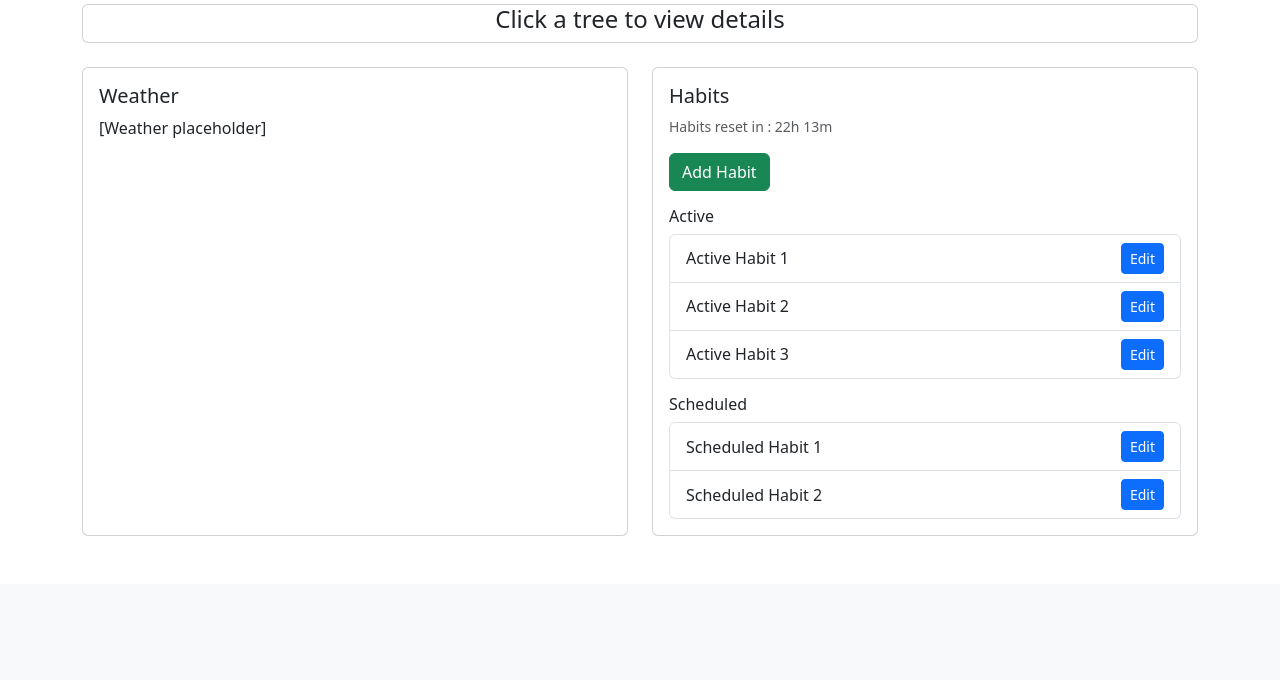
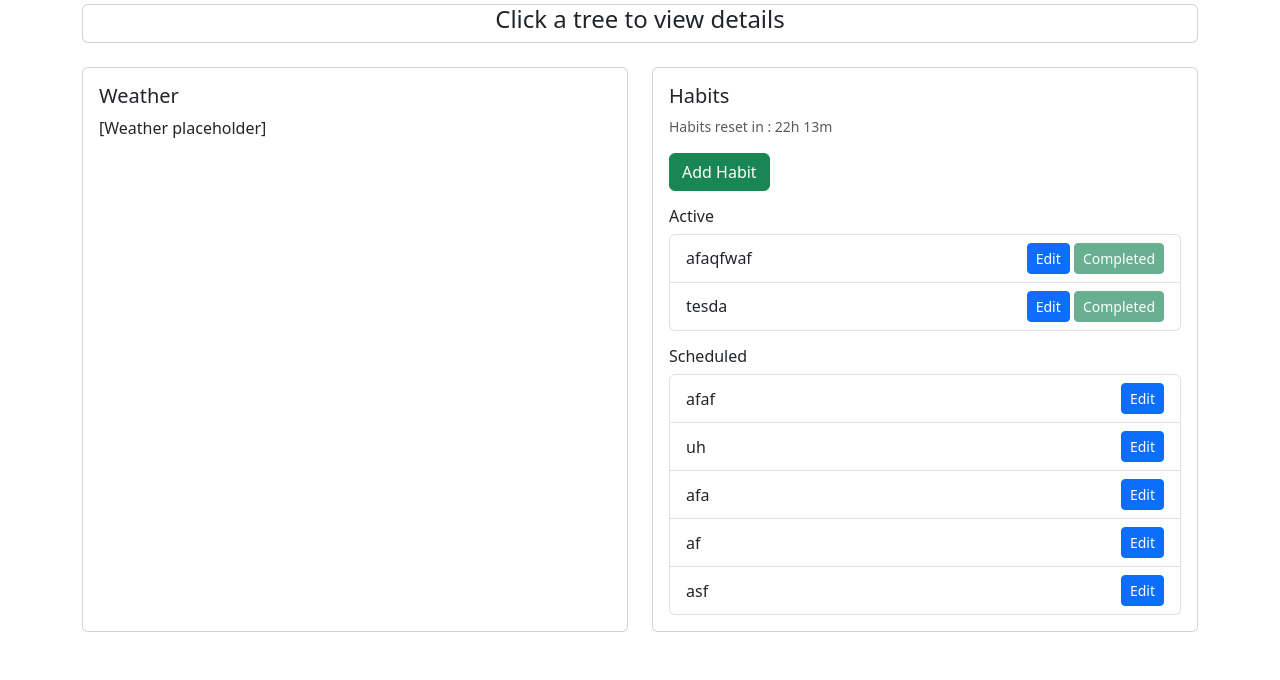
Before and after one commit to ThePokedNoob/Habit-Tree, a Flask app: page / in a window 1280 px wide. Shown: the part 583-1263 px from the top of the page. Before the commit the page ends 1119 px from the top, so only its background shows below. Run offline with Flask 3, Linux system fonts and the light colour scheme; data comes from the database, SQL or seed files in the repository; both versions use the stored data as it was after the commit.

Commit message:
Developing Adding Habits 2

```diff
--- a/app/app.py
+++ b/app/app.py
@@ -1,6 +1,7 @@
 from flask import Flask, jsonify, render_template, g, redirect, request, url_for
 import datetime
 import sqlite3
+import datetime
 
 DATABASE = "habit_tree_save_file.db"
 
@@ -41,7 +42,7 @@ def init_db():
 
     cursor.execute('''
         CREATE TABLE IF NOT EXISTS Habits (
-            Name TEXT,
+            Name TEXT PRIMARY KEY,
             Creation_Date TEXT,
             Priority INTEGER,
             Days_Of_The_Week TEXT,
@@ -49,7 +50,7 @@ def init_db():
         );
     ''')
 
-    # Initialize the Gaeden table if empty
+    # Initialize the Garden table if empty
     cursor.execute("SELECT COUNT(*) FROM Garden")
     garden_count = cursor.fetchone()[0]
     if garden_count == 0:
@@ -65,15 +66,17 @@ def index():
     db = get_db()
     cursor = db.cursor()
 
-    cursor.execute("SELECT * FROM Trees ORDER BY Creation_Date LIMIT 10")  # Ensure ORDER BY for index purposes
+    cursor.execute("SELECT * FROM Trees ORDER BY Creation_Date LIMIT 10")
     trees_data = cursor.fetchall()
 
-    # Retrieve the current garden level (assume one garden record)
+    cursor.execute("SELECT * FROM Habits")
+    habits_data = cursor.fetchall()
+
+    # Retrieve the current garden values as before...
     cursor.execute("SELECT Level FROM Garden LIMIT 1")
     garden_row = cursor.fetchone()
     garden_level = garden_row[0] if garden_row else 1
 
-    # Retrieve the current water (assume one garden record)
     cursor.execute("SELECT Water FROM Garden LIMIT 1")
     garden_row = cursor.fetchone()
     garden_water = garden_row[0] if garden_row else 1
@@ -89,9 +92,7 @@ def index():
     trees = []
     for i in range(10):
         required_level = TREE_REQUIREMENTS[i]
-        # Check if the player has reached the required level for this tree slot
         if garden_level >= required_level:
-            # If a tree already exists in this slot, display its data
             if i < len(trees_data):
                 tree_row = trees_data[i]
                 trees.append({
@@ -104,23 +105,49 @@ def index():
                     "required_level": required_level
                 })
             else:
-                # Slot is unlocked but no tree planted yet
                 trees.append({
                     "unlocked": True,
                     "planted": False,
                     "required_level": required_level
                 })
         else:
-            # Tree slot is locked because the required garden level has not been reached
             trees.append({
                 "unlocked": False,
                 "planted": False,
                 "required_level": required_level
             })
 
-    return render_template("index.html", trees=trees, garden_level=garden_level, garden_water=garden_water, garden_experience=garden_experience, garden_experience_required=garden_experience_required)
+    # Determine the current day, e.g., "Monday"
+    current_day = datetime.datetime.now().strftime("%A")
+    active_habits = []
+    scheduled_habits = []
 
-@app.route('/plant', methods=['POST'])
+    # Process habits_data assuming each row is (Name, Creation_Date, Priority, Days_Of_The_Week, Completed)
+    for habit in habits_data:
+        # Split the comma-separated days and strip any extra whitespace
+        days_list = [day.strip() for day in habit[3].split(',')]
+        habit_dict = {
+            "name": habit[0],
+            "creation_date": habit[1],
+            "priority": habit[2],
+            "days": habit[3],
+            "completed": habit[4]
+        }
+        if current_day in days_list:
+            active_habits.append(habit_dict)
+        else:
+            scheduled_habits.append(habit_dict)
+
+    return render_template("index.html",
+                           trees=trees,
+                           active_habits=active_habits,
+                           scheduled_habits=scheduled_habits,
+                           garden_level=garden_level,
+                           garden_water=garden_water,
+                           garden_experience=garden_experience,
+                           garden_experience_required=garden_experience_required)
+
+@app.route('/plant_tree', methods=['POST'])
 def plant_tree():
     # Add your tree planting logic here
     create_tree()
@@ -138,7 +165,7 @@ def create_tree():
 
     db.commit()
 
-@app.route('/edit', methods=['POST'])
+@app.route('/edit_tree', methods=['POST'])
 def edit_tree():
     data = request.get_json()
     new_name = data.get('name')
@@ -165,11 +192,34 @@ def add_habit():
     habit_name = data.get('habit_name')
     habit_priority = data.get('habit_priority')
     habit_days_of_the_week = data.get('days_of_the_week')
-    # Now insert these into your database
+
+    db = get_db()
+    cursor = db.cursor()
+    try:
+        cursor.execute(
+            "INSERT INTO Habits (Name, Creation_Date, Priority, Days_Of_The_Week, Completed) VALUES (?, datetime('now'), ?, ?, false)",
+            (habit_name, habit_priority, habit_days_of_the_week)
+        )
+        db.commit()
+    except sqlite3.IntegrityError:
+        # This error will be raised if the habit_name already exists.
+        return jsonify(success=False, error="A habit with that name already exists."), 400
+
+    return jsonify(success=True)
+
+@app.route('/complete_habit', methods=['POST'])
+def complete_habit():
+    data = request.get_json()
+    habit_name = data.get('habit_name')
+
+    if not habit_name:
+        return jsonify(success=False, error="Not tree name passed!"), 403
+
     db = get_db()
     cursor = db.cursor()
 
-    cursor.execute("INSERT INTO Habits (Name, Creation_Date, Priority, Days_Of_The_Week, Completed) VALUES (?, datetime('now'), ?, ?, false)", (habit_name, habit_priority, habit_days_of_the_week))
+    # Update the habit in the database
+    cursor.execute("UPDATE Habits SET Completed = 1 WHERE Name = ?", (habit_name,))
     db.commit()
 
     return jsonify(success=True)
--- a/app/static/index.js
+++ b/app/static/index.js
@@ -22,6 +22,25 @@ function showTreeDetails(element) {
     document.getElementById('instruction').classList.add('d-none');
 }
 
+function completeHabit(habitName) {
+    // Using fetch to send a POST request
+    fetch('/complete_habit', {
+        method: 'POST',
+        headers: { 'Content-Type': 'application/json' },
+        body: JSON.stringify({ habit_name: habitName })
+    })
+        .then(response => {
+            if (response.ok) {
+                window.location.reload();
+            } else {
+                console.log(response);
+            }
+        })
+        .catch(error => {
+            console.error('Error:', error);
+        });
+}
+
 // Initialize Bootstrap Tooltips
 document.addEventListener('DOMContentLoaded', function () {
     var tooltipTriggerList = [].slice.call(document.querySelectorAll('[data-bs-toggle="tooltip"]'));
@@ -40,7 +59,7 @@ document.addEventListener('DOMContentLoaded', () => {
         const newName = document.getElementById('treeDetailsTitle').value;
         const index = document.getElementById('treeDetailsCard').dataset.index;
 
-        fetch('/edit', {
+        fetch('/edit_tree', {
             method: 'POST',
             headers: { 'Content-Type': 'application/json' },
             body: JSON.stringify({ name: newName, index: parseInt(index) })
@@ -50,12 +69,12 @@ document.addEventListener('DOMContentLoaded', () => {
     });
 
     // Increase or decrease the value by 10 on button clicks
-    document.getElementById('incrementButton').addEventListener('click', function() {
+    document.getElementById('incrementButton').addEventListener('click', function () {
         let waterInput = document.getElementById('waterInput');
         waterInput.value = parseInt(waterInput.value) + 10;
     });
 
-    document.getElementById('decrementButton').addEventListener('click', function() {
+    document.getElementById('decrementButton').addEventListener('click', function () {
         let waterInput = document.getElementById('waterInput');
         // Prevent the value from going below 0
         waterInput.value = Math.max(0, parseInt(waterInput.value) - 10);
@@ -120,6 +139,7 @@ document.addEventListener('DOMContentLoaded', () => {
         const action = confirmButton.dataset.action;
         const habitNameElem = document.getElementById('habitName');
         const habitPriorityElem = document.getElementById('habitPriority');
+        const errorText = document.getElementById('addHabitErrorText');
 
         // Get all checked day checkboxes and convert their ids to a proper day name.
         const selectedDays = Array.from(document.querySelectorAll("input.btn-check:checked"))
@@ -128,12 +148,9 @@ document.addEventListener('DOMContentLoaded', () => {
                 return checkbox.id.charAt(0).toUpperCase() + checkbox.id.slice(1);
             });
 
-    // Optionally, join selected days into a CSV string.
-    // For example, "Monday,Tuesday,Wednesday"
+        // Join selected days into a CSV string.
         const daysCSV = selectedDays.join(',');
 
-    // Log to verify the selected days.
-    console.log("Selected Days: ", selectedDays);
 
         // Create the data object to send via POST.
         const data = {
@@ -147,8 +164,6 @@ document.addEventListener('DOMContentLoaded', () => {
             console.log("Editing habit...");
             // Call your editHabit() function if available.
         } else if (action === "add") {
-        console.log("Adding habit...");
-
             // POST the data to your Flask API endpoint.
             fetch('/add_habit', {
                 method: 'POST',
@@ -157,15 +172,22 @@ document.addEventListener('DOMContentLoaded', () => {
                 },
                 body: JSON.stringify(data)
             })
-        .then(response => response.json())
-        .then(result => {
-            console.log('Success:', result);
-            window.location.reload();
+                .then(response => {
+                    if (response.ok) {
+                        console.log('Success:', response);
+                        window.location.reload()
+                    } else {
+                        // Try to parse JSON error response
+                        response.json().then(data => {
+                            errorText.textContent = data.error || 'Failed to add habit. Please try again.';
+                        }).catch(() => {
+                            errorText.textContent = 'An unexpected error occurred.';
+                        });
+                    }
                 })
                 .catch(error => {
                     console.error('Error:', error);
                 });
         }
     });
-
 });
--- a/app/templates/index.html
+++ b/app/templates/index.html
@@ -1,5 +1,6 @@
 <!DOCTYPE html>
 <html lang="en">
+
 <head>
     <meta charset="UTF-8">
     <meta name="viewport" content="width=device-width, initial-scale=1.0">
@@ -8,6 +9,7 @@
     <!-- Bootstrap v5.3 CSS -->
     <link href="https://cdn.jsdelivr.net/npm/bootstrap@5.3.0/dist/css/bootstrap.min.css" rel="stylesheet">
 </head>
+
 <body>
     <!-- Navbar -->
     <nav class="navbar navbar-expand-lg navbar-light bg-light">
@@ -36,7 +38,10 @@
                                     For example, if your maximum level is 50, you might do a calculation:
                                     style="width: {{ (garden_level / 50) * 100 }}%;" and adjust the text accordingly. -->
                                 <div class="progress">
-                                        <div class="progress-bar progress-bar-striped bg-warning" role="progressbar" style="width: {{ garden_experience }}%" aria-valuenow="{{ garden_experience }}" aria-valuemin="0" aria-valuemax="{{ garden_experience_required }}">{{ garden_experience }}/{{ garden_experience_required }} </div>
+                                    <div class="progress-bar progress-bar-striped bg-warning" role="progressbar"
+                                        style="width: {{ garden_experience }}%" aria-valuenow="{{ garden_experience }}"
+                                        aria-valuemin="0" aria-valuemax="{{ garden_experience_required }}">{{
+                                        garden_experience }}/{{ garden_experience_required }} </div>
                                 </div>
                             </div>
             </div>
@@ -60,22 +65,20 @@
                         {% if tree.unlocked %}
                         {% if tree.planted %}
                         <!-- Clickable Planted Tree Card -->
-                    <div class="card me-2" style="min-width: 150px; cursor: pointer;"
-                    data-tree="true"
-                    data-index="{{ loop.index0 }}"
-                    data-name="{{ tree.name }}"
-                    data-water="{{ tree.water }}"
-                    data-stage="{{ tree.stage }}"
-                    data-water-required="{{ tree.water_required }}">
+                        <div class="card me-2" style="min-width: 150px; cursor: pointer;" data-tree="true"
+                            data-index="{{ loop.index0 }}" data-name="{{ tree.name }}" data-water="{{ tree.water }}"
+                            data-stage="{{ tree.stage }}" data-water-required="{{ tree.water_required }}">
                             <img src="/static/tree_stage_6.png" class="card-img-top" alt="Tree Stage">
                             <div class="card-body text-center">
                                 <h6 class="card-title mb-2">{{ tree.name }}</h6>
                                 <div class="progress" style="height: 20px; position: relative;">
                                     <div class="progress-bar bg-success" role="progressbar"
                                         style="width: {{ (tree.water/tree.water_required * 100) if tree.water_required else 0 }}%;"
-                                aria-valuenow="{{ tree.water }}" aria-valuemin="0" aria-valuemax="{{ tree.water_required }}">
+                                        aria-valuenow="{{ tree.water }}" aria-valuemin="0"
+                                        aria-valuemax="{{ tree.water_required }}">
                                     </div>
-                            <div style="position: absolute; top: 0; left: 0; width: 100%; height: 100%; display: flex; align-items: center; justify-content: center; pointer-events: none;">
+                                    <div
+                                        style="position: absolute; top: 0; left: 0; width: 100%; height: 100%; display: flex; align-items: center; justify-content: center; pointer-events: none;">
                                         {{ tree.water }}/{{ tree.water_required }}
                                     </div>
                                 </div>
@@ -88,7 +91,7 @@
                                 <h6 class="card-title mb-2">Tree Slot Available!</h6>
                                 <br>
                                 <h6 class="card-title mb-2">Plant a tree!</h6>
-                            <form action="/plant" method="POST">
+                                <form action="/plant_tree" method="POST">
                                     <button type="submit" class="btn btn-success mt-2">
                                         Plant
                                     </button>
@@ -134,15 +137,17 @@
                     Water: <span id="treeWater">0</span>/<span id="treeWaterRequired">0</span>
                 </p>
                 <div class="progress mb-3" style="height: 20px; position: relative;">
-                <div class="progress-bar bg-success" role="progressbar" id="treeProgressBar"
-                    style="width: 0%;" aria-valuenow="0" aria-valuemin="0" aria-valuemax="100">
+                    <div class="progress-bar bg-success" role="progressbar" id="treeProgressBar" style="width: 0%;"
+                        aria-valuenow="0" aria-valuemin="0" aria-valuemax="100">
                     </div>
-                <div class="position-absolute top-0 start-0 w-100 h-100 d-flex align-items-center justify-content-center pointer-events-none">
+                    <div
+                        class="position-absolute top-0 start-0 w-100 h-100 d-flex align-items-center justify-content-center pointer-events-none">
                         <span id="treeProgressText">0/0</span>
                     </div>
                 </div>
                 <!-- Water Button -->
-            <button type="button" class="btn btn-primary" data-bs-toggle="modal" data-bs-target="#waterModal" id="waterButton">
+                <button type="button" class="btn btn-primary" data-bs-toggle="modal" data-bs-target="#waterModal"
+                    id="waterButton">
                     Water
                 </button>
             </div>
@@ -191,152 +196,82 @@
                         <h5 class="card-title">Habits</h5>
                         <small class="text-muted d-block mb-3">Habits reset in : 22h 13m</small>
                         <!-- Add Habit Button -->
-            <button
-              type="button"
-              class="btn btn-success mb-3"
-              data-bs-toggle="modal"
-              data-bs-target="#habitModal"
-              data-action="add"
-            >
+                        <button type="button" class="btn btn-success mb-3" data-bs-toggle="modal"
+                            data-bs-target="#habitModal" data-action="add">
                             Add Habit
                         </button>
+
                         <!-- Active Habits -->
                         <h6>Active</h6>
                         <div class="list-group mb-3">
-              <div
-                class="list-group-item d-flex justify-content-between align-items-center"
-              >
-                Active Habit 1
-                <button
-                  type="button"
-                  class="btn btn-sm btn-primary"
-                  data-bs-toggle="modal"
-                  data-bs-target="#habitModal"
-                  data-action="edit"
-                >
+                            {% for habit in active_habits %}
+                            <div class="list-group-item d-flex justify-content-between align-items-center">
+                                {{ habit.name }}
+                                <div>
+                                    <button type="button" class="btn btn-sm btn-primary" data-bs-toggle="modal"
+                                        data-bs-target="#habitModal" data-action="edit">
+                                        Edit
+                                    </button>
+                                    {% if not habit.completed %}
+                                    <button type="button" class="btn btn-sm btn-success" onclick="completeHabit('{{ habit.name }}')">Mark as complete</button>
+                                    {% else %}
+                                    <button type="button" class="btn btn-sm btn-success" disabled>Completed</button>
+                                    {% endif %}
+                                </div>
+                            </div>
+                            {% else %}
+                            <div class="list-group-item">No active habits</div>
+                            {% endfor %}
+                        </div>
+
+                        <!-- Scheduled Habits -->
+                        <h6>Scheduled</h6>
+                        <div class="list-group">
+                            {% for habit in scheduled_habits %}
+                            <div class="list-group-item d-flex justify-content-between align-items-center">
+                                {{ habit.name }}
+                                <button type="button" class="btn btn-sm btn-primary" data-bs-toggle="modal"
+                                    data-bs-target="#habitModal" data-action="edit">
                                     Edit
                                 </button>
                             </div>
-              <div
-                class="list-group-item d-flex justify-content-between align-items-center"
-              >
-                Active Habit 2
-                <button
-                  type="button"
-                  class="btn btn-sm btn-primary"
-                  data-bs-toggle="modal"
-                  data-bs-target="#habitModal"
-                  data-action="edit"
-                >
-                  Edit
-                </button>
-              </div>
-              <div
-                class="list-group-item d-flex justify-content-between align-items-center"
-              >
-                Active Habit 3
-                <button
-                  type="button"
-                  class="btn btn-sm btn-primary"
-                  data-bs-toggle="modal"
-                  data-bs-target="#habitModal"
-                  data-action="edit"
-                >
-                  Edit
-                </button>
-              </div>
-            </div>
-            <!-- Scheduled Habits -->
-            <h6>Scheduled</h6>
-            <div class="list-group">
-              <div
-                class="list-group-item d-flex justify-content-between align-items-center"
-              >
-                Scheduled Habit 1
-                <button
-                  type="button"
-                  class="btn btn-sm btn-primary"
-                  data-bs-toggle="modal"
-                  data-bs-target="#habitModal"
-                  data-action="edit"
-                >
-                  Edit
-                </button>
-              </div>
-              <div
-                class="list-group-item d-flex justify-content-between align-items-center"
-              >
-                Scheduled Habit 2
-                <button
-                  type="button"
-                  class="btn btn-sm btn-primary"
-                  data-bs-toggle="modal"
-                  data-bs-target="#habitModal"
-                  data-action="edit"
-                >
-                  Edit
-                </button>
-              </div>
-            </div>
-          </div>
+                            {% else %}
+                            <div class="list-group-item">No scheduled habits</div>
+                            {% endfor %}
                         </div>
                     </div>
                 </div>
             </div>
 
+
             <!-- Bootstrap Add Habit Modal -->
-  <div
-  class="modal fade"
-  id="habitModal"
-  tabindex="-1"
-  aria-labelledby="habitModalLabel"
-  aria-hidden="true"
->
+            <div class="modal fade" id="habitModal" tabindex="-1" aria-labelledby="habitModalLabel" aria-hidden="true">
                 <div class="modal-dialog">
                     <div class="modal-content">
                         <div class="modal-header">
                             <h1 class="modal-title fs-5" id="habitModalLabel">Add Habit</h1>
-        <button
-          type="button"
-          class="btn-close"
-          data-bs-dismiss="modal"
-          aria-label="Close"
-        ></button>
+                            <button type="button" class="btn-close" data-bs-dismiss="modal" aria-label="Close"></button>
                         </div>
                         <div class="modal-body">
                             <form id="habitForm">
                                 <div class="mb-3">
                                     <label for="habitName" class="form-label">Habit Name</label>
-            <input
-              type="text"
-              class="form-control"
-              id="habitName"
-              placeholder="Enter habit name"
-            />
+                                    <input type="text" class="form-control" id="habitName"
+                                        placeholder="Enter habit name" />
                                 </div>
 
                                 <!-- Priority slider with tooltip and number labels -->
                                 <div class="mb-3">
                                     <label for="habitPriority" class="form-label">
                                         Priority
-              <span
-                class="ms-1"
-                data-bs-toggle="tooltip"
-                data-bs-placement="top"
+                                        <span class="ms-1" data-bs-toggle="tooltip" data-bs-placement="top"
                                             title="This represents how much water this habit gives, 0 being highest priority, and 5 the lowest."
-                style="cursor: help;"
-              >?</span>
+                                            style="cursor: help;">?</span>
                                     </label>
                                     <div class="d-flex align-items-center">
                                         <span class="me-2">0</span>
-              <input
-                type="range"
-                class="form-range"
-                id="habitPriority"
-                min="0"
-                max="5"
-                step="1"
-              />
+                                        <input type="range" class="form-range" id="habitPriority" min="0" max="5"
+                                            step="1" />
                                         <span class="ms-2">5</span>
                                     </div>
                                 </div>
@@ -369,19 +304,20 @@
                                 </div>
                             </form>
                         </div>
-      <div class="modal-footer">
+                        <div class="modal-footer flex-column align-items-end">
                             <button type="button" class="btn btn-primary" id="confirmButton">
                                 Add Habit
                             </button>
+                            <p class="text-danger mt-2 mb-0" id="addHabitErrorText"></p>
                         </div>
                     </div>
                 </div>
             </div>
-
 
         </div>
 
         <!-- Bootstrap v5.3 JS Bundle (includes Popper) -->
         <script src="https://cdn.jsdelivr.net/npm/bootstrap@5.3.0/dist/js/bootstrap.bundle.min.js"></script>
 </body>
+
 </html>
```
Also changed, not shown: habit_tree_save_file.db. Lines whose indentation alone changed are shown as unchanged.
